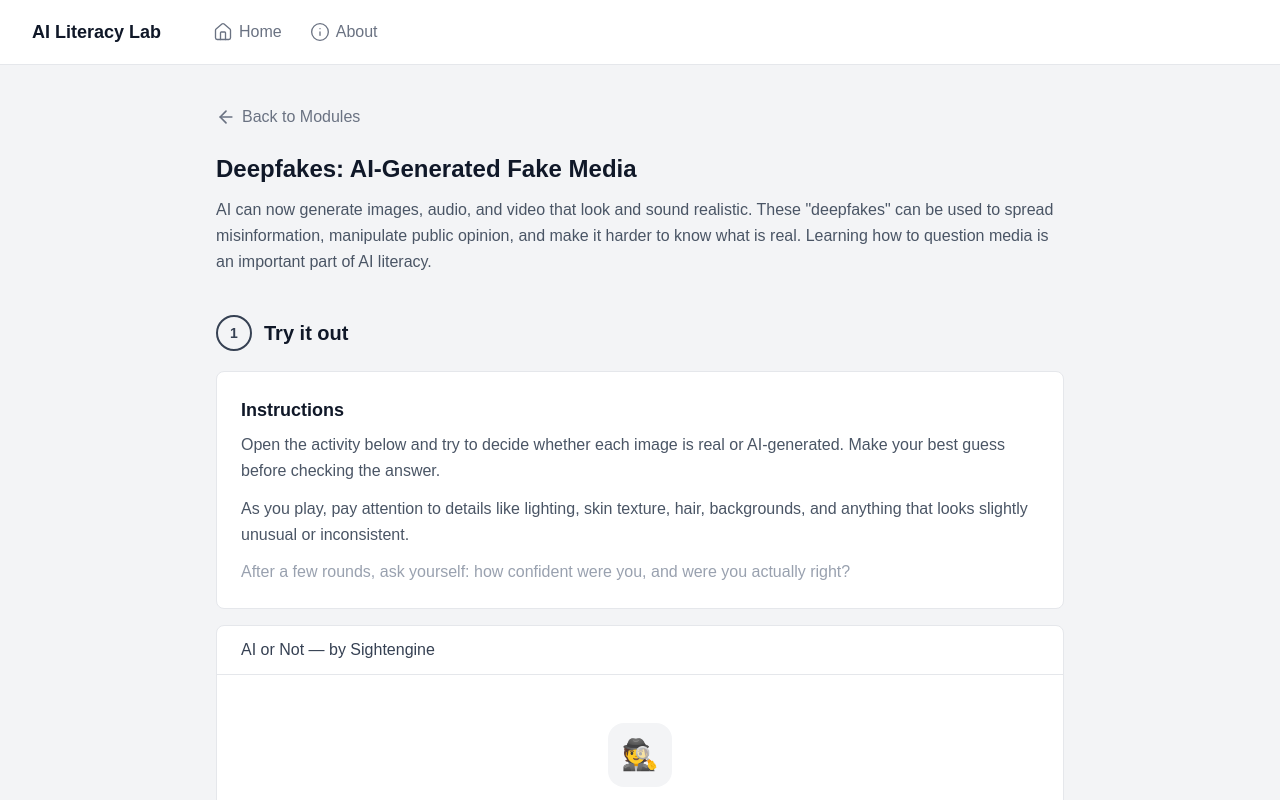
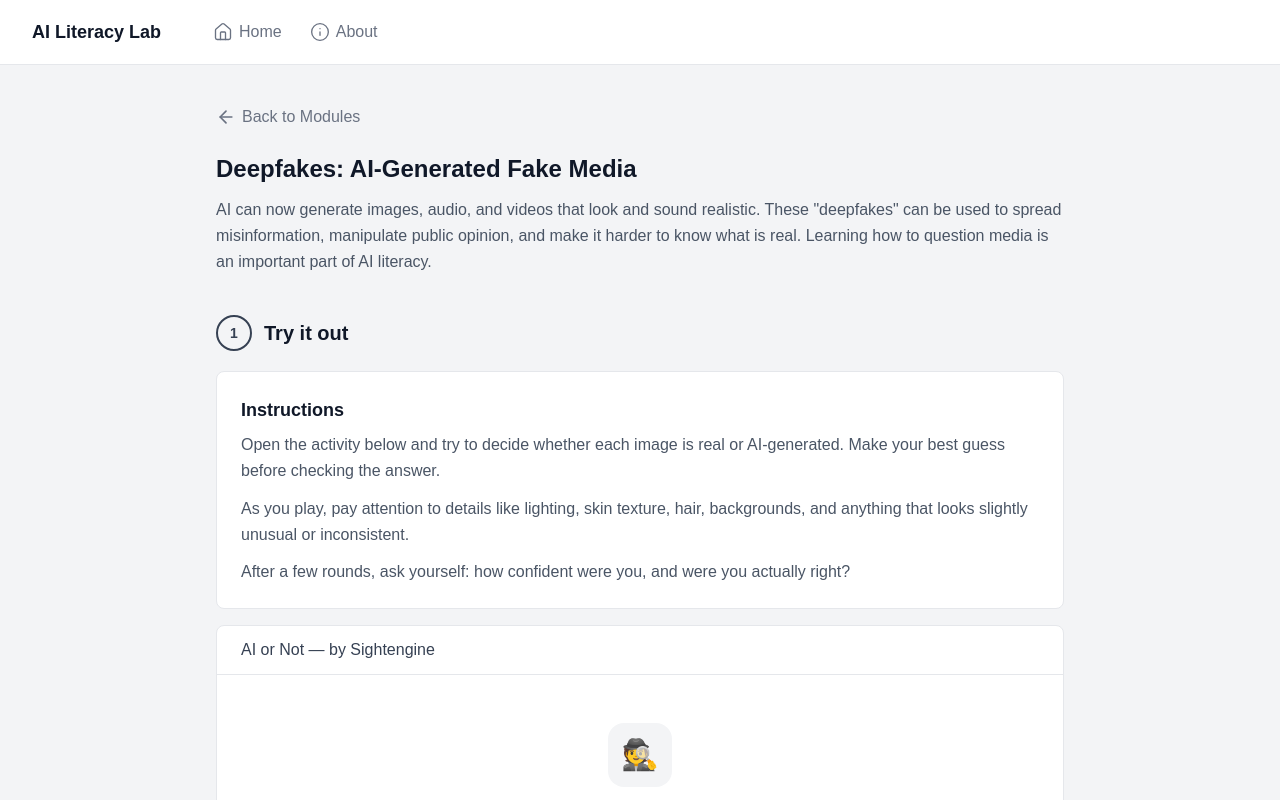
Before and after one commit to catebarry/ai-literacy-site, a Next.js app: page /modules/deepfakes in a window 1280 px wide. Shown: the top 800 px of the page. Built offline with nearby package versions, Linux system fonts and the light colour scheme.

Commit message:
edited deepfakes

```diff
--- a/app/modules/deepfakes/page.tsx
+++ b/app/modules/deepfakes/page.tsx
@@ -19,7 +19,7 @@
           Deepfakes: AI-Generated Fake Media
         </h1>
         <p className="text-base text-gray-600 leading-relaxed mb-10">
-          AI can now generate images, audio, and video that look and sound realistic.
+          AI can now generate images, audio, and videos that look and sound realistic.
           These &quot;deepfakes&quot; can be used to spread misinformation, manipulate public
           opinion, and make it harder to know what is real. Learning how to question
           media is an important part of AI literacy.
@@ -44,7 +44,7 @@
             As you play, pay attention to details like lighting, skin texture, hair,
             backgrounds, and anything that looks slightly unusual or inconsistent.
           </p>
-          <p className="text-base text-gray-400">
+          <p className="text-base text-gray-600">
             After a few rounds, ask yourself: how confident were you, and were you
             actually right?
           </p>
```
